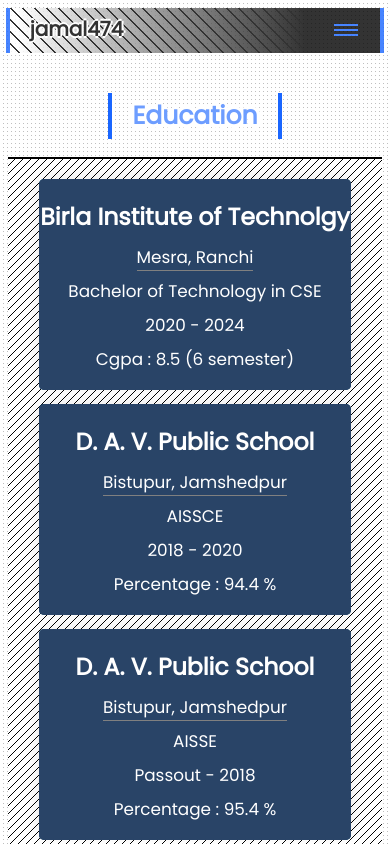
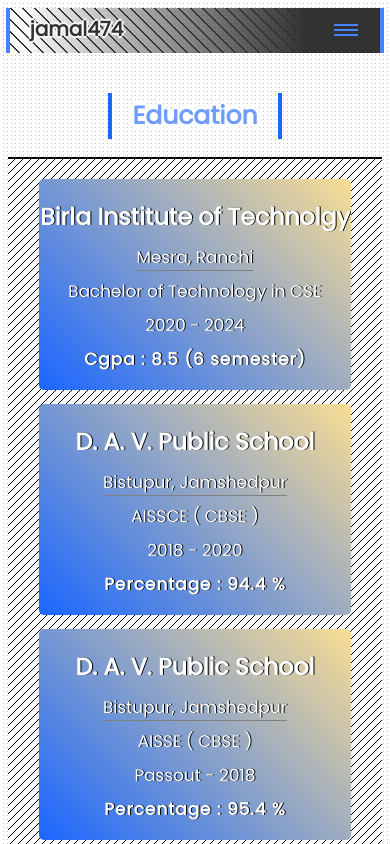
Before and after one commit to jamal474/shabbir-website, a React (Create React App) app: page /Education in a window 390 px wide. Shown: the top 844 px of the page. Built offline with nearby package versions, Linux system fonts and the light colour scheme.

Commit message:
card-style-back

```diff
--- a/src/component/Education.js
+++ b/src/component/Education.js
@@ -26,7 +26,7 @@ function Education() {
                                   <h4 className = "location">Mesra, Ranchi</h4>
                                   <h4 className = "degree">Bachelor of Technology in CSE</h4>
                                   <h4 className = "duration">2020 - 2024</h4>
-                                  <h4 className = "cgpa">Cgpa : 8.5 (6 semester)</h4>
+                                  <h4 className = "cgpa"><b>Cgpa : 8.5 (6 semester)</b></h4>
                             </div>
                             </a>
                     </div>
@@ -42,9 +42,9 @@ function Education() {
                             <div className="school-12">
                                   <h4 className = "name">D. A. V. Public School</h4>
                                   <h4 className = "location">Bistupur, Jamshedpur</h4>
-                                  <h4 className = "degree">AISSCE</h4>
+                                  <h4 className = "degree">AISSCE ( CBSE )</h4>
                                   <h4 className = "duration">2018 - 2020</h4>
-                                  <h4 className = "cgpa">Percentage : 94.4 %</h4>
+                                  <h4 className = "cgpa"><b>Percentage : 94.4 %</b></h4>
                             </div>
                             </a>
                     </div>
@@ -60,9 +60,9 @@ function Education() {
                             <div className="school-10">
                                   <h4 className = "name">D. A. V. Public School</h4>
                                   <h4 className = "location">Bistupur, Jamshedpur</h4>
-                                  <h4 className = "degree">AISSE</h4>
+                                  <h4 className = "degree">AISSE ( CBSE )</h4>
                                   <h4 className = "duration">Passout - 2018</h4>
-                                  <h4 className = "cgpa">Percentage : 95.4 %</h4>
+                                  <h4 className = "cgpa"><b>Percentage : 95.4 %</b></h4>
                             </div>
                             </a>
                     </div>
--- a/src/style/Education.css
+++ b/src/style/Education.css
@@ -108,8 +108,7 @@
   .school-12{
     width: 26vw;
     height: 15vw;
-    color: white;
-    background : #294467;
+    /* background : #294467; */
     border-radius : 5px;
     display: flex;
     flex-direction: column;
@@ -141,7 +140,9 @@
     margin : 4px 0px;
 
   }
-
+  .back b{
+    letter-spacing: 1px;
+  }
   .invisibleLink {
     all : unset;
   }
@@ -181,8 +182,10 @@
   }
 
   .back {
-    background: #03446A;
+    background: linear-gradient(45deg, hsl(220deg 100% 55%), #f9dd94);;
+    /* background: #03446A; */
     color: white;
+    text-shadow: 1px 0px black;
     transform: rotateY( 180deg );
   }
 
@@ -229,6 +232,9 @@
       -4px 0px 0px  hsl(220deg 100% 55%);
       margin-right: auto;
       margin-left: auto;
+    }
+    .score-section {
+      padding : 0px 10px;
     }
     .score-section-title {
       font-size : 25px;
```
